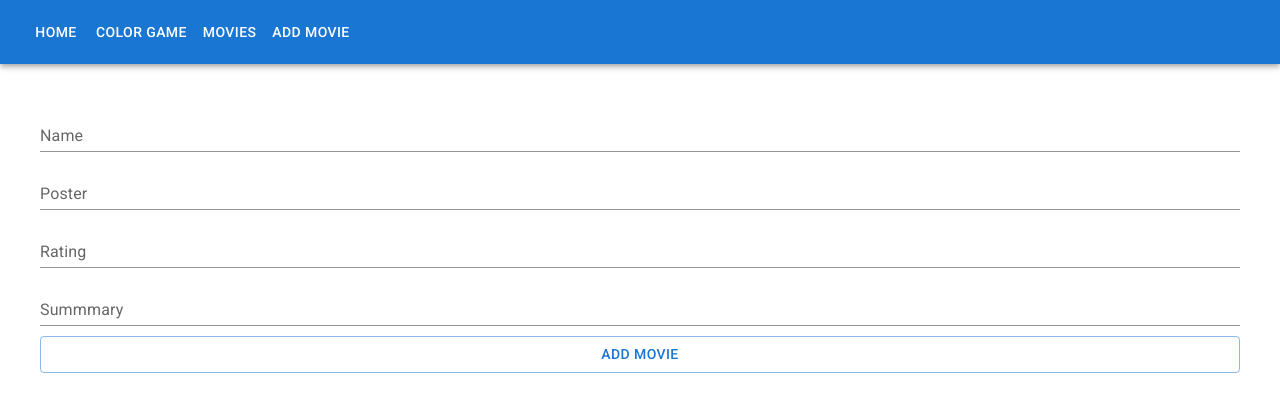
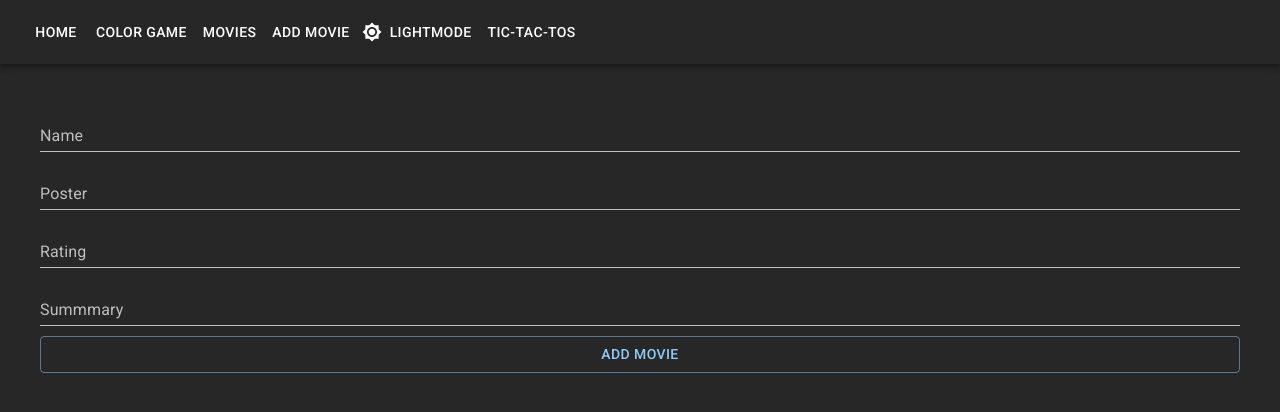
Before and after one commit to pk-ops/my-Movie_App, a React (Create React App) app: page /movies/add in a window 1280 px wide. Shown: the top 412 px of the page. Built offline with nearby package versions, Linux system fonts and the light colour scheme.

Commit message:
DarkMODE

```diff
--- a/src/App.js
+++ b/src/App.js
@@ -4,8 +4,8 @@ import { useState } from "react";
 import * as React from 'react';
 import { useNavigate } from 'react-router-dom';
 import Button from '@mui/material/Button';
-import {AddColor} from './addColor'
-import { Routes, Route, Link ,Navigate} from "react-router-dom";
+import { AddColor } from './addColor'
+import { Routes, Route, Link, Navigate } from "react-router-dom";
 
 
 import AppBar from '@mui/material/AppBar';
@@ -18,12 +18,17 @@ import { MovieDetails } from './MovieDetails';
 import { NotFound } from './NotFound';
 import { Home } from './Home';
 
+import { ThemeProvider, createTheme } from '@mui/material/styles';
+import Paper from '@mui/material/Paper';
 
+import Brightness4Icon from '@mui/icons-material/Brightness4';
+import Brightness7Icon from '@mui/icons-material/Brightness7';
+import { TicTacTos } from './TicTacTos';
 
 function App() {
 
-     const names=["Mayur","Prathamesh","Aniket"]
-     const INITIAL_MOVIE_LIST=[
+  const names = ["Mayur", "Prathamesh", "Aniket"]
+  const INITIAL_MOVIE_LIST = [
     {
       "name": "RRR",
       "poster":
@@ -89,24 +94,37 @@ function App() {
       "trailer": "https://www.youtube.com/embed/NgsQ8mVkN8w"
     }
   ];
-        const [movieList,setMovieList]=useState(INITIAL_MOVIE_LIST);
-        const navigate=useNavigate();
+  const [movieList, setMovieList] = useState(INITIAL_MOVIE_LIST);
+  const navigate = useNavigate();
+
+  const [mode, setMode] = useState("dark");
+  const Theme = createTheme({
+    palette: {
+      mode: mode,
+    },
+  });
+
   return (
+    <ThemeProvider theme={Theme}>
+      <Paper elevation={4} style={{ minHeight: "100vh", borderRadius: "0px" }} >
         <div className="App">
-
-
-
           <AppBar position="static">
             <Toolbar>
-          <Button color="inherit" onClick={()=>navigate("/")}>Home</Button>
-          <Button color="inherit"  onClick={()=>navigate("/color-game")}>Color Game</Button>
-          <Button color="inherit" onClick={()=>navigate("/movies")}>Movies</Button>
-          <Button color="inherit" onClick={()=>navigate("/movies/add")}>Add Movie</Button>
+              <Button color="inherit" onClick={() => navigate("/")}>Home</Button>
+              <Button color="inherit" onClick={() => navigate("/color-game")}>Color Game</Button>
+              <Button color="inherit" onClick={() => navigate("/movies")}>Movies</Button>
+              <Button color="inherit" onClick={() => navigate("/movies/add")}>Add Movie</Button>
+              <Button color="inherit"
+                startIcon={
+                  mode === 'dark' ? <Brightness7Icon /> : <Brightness4Icon />
+                }
+                onClick={() => setMode(mode === "light" ? 'dark' : 'light')}>
+                {mode === "light" ? "dark" : "light"}mode</Button>
+
+              <Button color="inherit"
+                onClick={() => navigate("/TicTacTos")}>Tic-Tac-Tos</Button>
             </Toolbar>
           </AppBar>
-
-
-
           {/* <h1>Welcome to React Router!</h1> */}
           <section className='route-container'>
             <Routes>
@@ -114,37 +132,40 @@ function App() {
               <Route path="about" element={<About />} />
               <Route path="/films" element={<Navigate replace to="/movies" />} />
 
-        <Route path="/color-game" element={<AddColor/>}/>
+              <Route path="/color-game" element={<AddColor />} />
 
               <Route path="/movies/:id"
-        element={<MovieDetails movieList={movieList}/>}
+                element={<MovieDetails movieList={movieList} />}
               />
 
               <Route path="/movies"
                 element={
-          <MovieList movieList={movieList} setMovieList={setMovieList}/>
-        }/>
+                  <MovieList movieList={movieList} setMovieList={setMovieList} />
+                } />
 
               <Route path="/movies/add"
-        element={<AddMovie movieList={movieList} setMovieList={setMovieList}/> }/>
+                element={<AddMovie movieList={movieList} setMovieList={setMovieList} />} />
 
               <Route path="/404" element={<NotFound />} />
               <Route path="*" element={<Navigate replace to='/NotFound' />} />
+
+              <Route path="/TicTacTos" element={<TicTacTos />} />
+
             </Routes>
+
           </section>
+          {/* <MovieList movieList={movieList} setMovieList={setMovieList}/> */}
+          {/* <Counter/> */}
 
+        </div>
+      </Paper>
+    </ThemeProvider>
+  );
 
-      {/* <MovieList movieList={movieList} setMovieList={setMovieList}/> */}
-
-
-      {/* <Counter/> */}
-    </div>
-
-  );
   //JSX ends
 }
-function About(){
-  return(
+function About() {
+  return (
     <>
     </>
   )
--- /dev/null
+++ b/src/TicTacTos.js
@@ -0,0 +1,9 @@
+import * as React from 'react';
+
+export function TicTacTos() {
+  return (
+    <div>
+      <h1>Fun Game</h1>
+    </div>
+  );
+}
```
Also changed, not shown: src/ContextPublisher.js (added, +56 -0 lines). Lines whose indentation alone changed are shown as unchanged.
